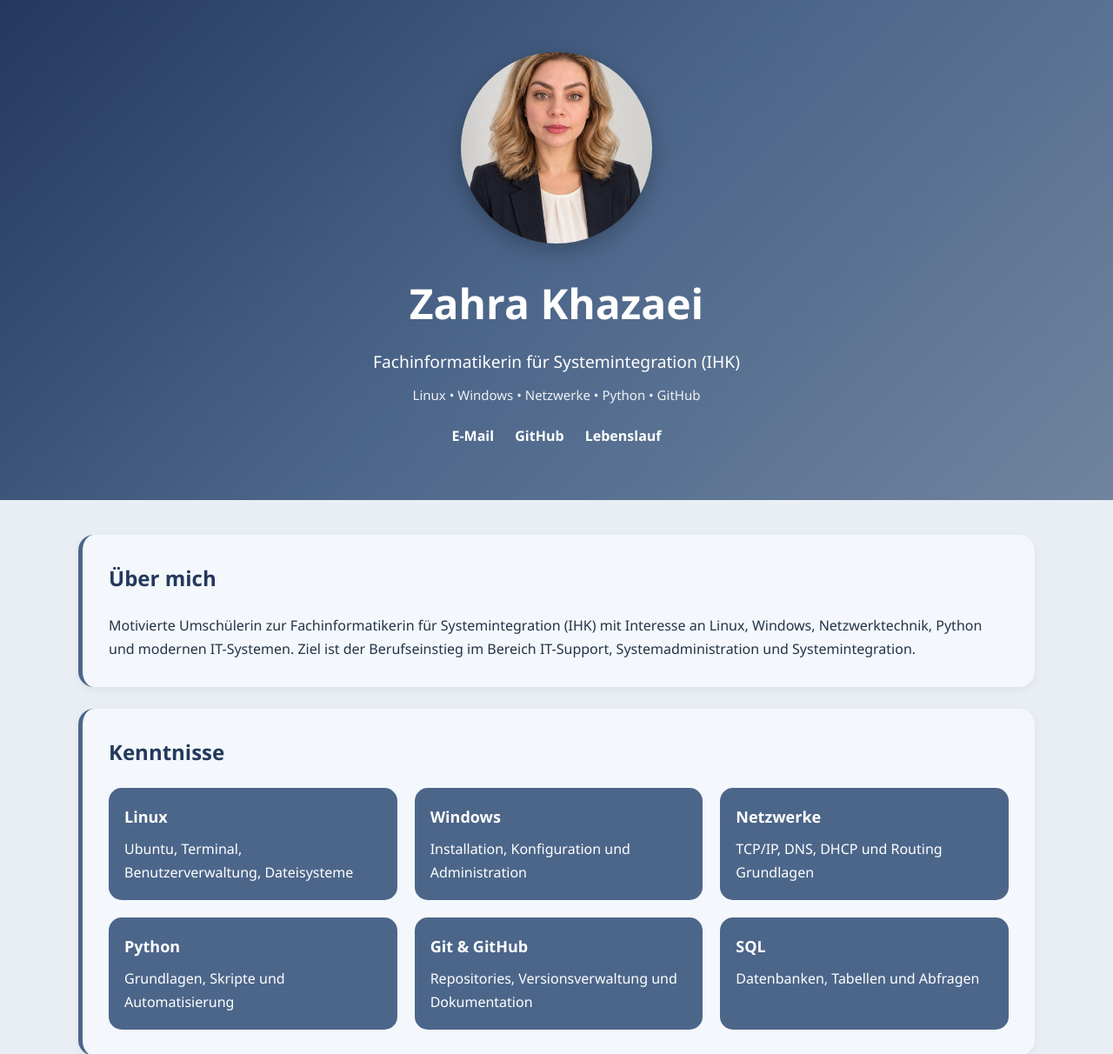
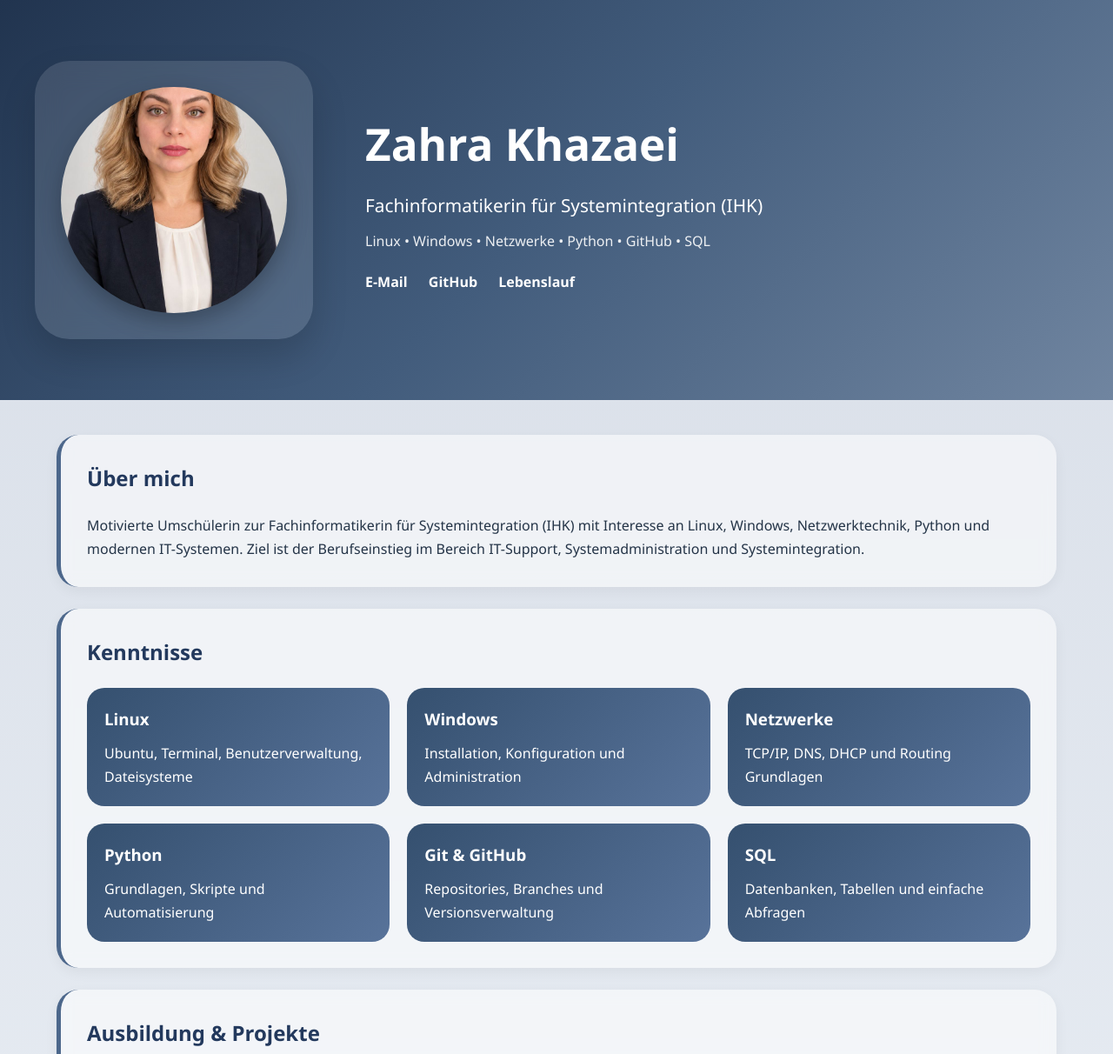
Before and after one commit to zkhazaei983-ship-it/zahra-khazaei.github.io, a plain HTML site: page index.html in a window 1280 px wide. Shown: the top 1212 px of the page at 87% size. Drawn offline with Linux system fonts and the light colour scheme.

Commit message:
Update index.html

```diff
--- a/index.html
+++ b/index.html
@@ -14,72 +14,115 @@ box-sizing:border-box;
 }
 
 body{
-font-family:Segoe UI,sans-serif;
-background:#e9eef4;
+    font-family:'Segoe UI',sans-serif;
+    background:linear-gradient(180deg,#d7dde7,#e9eef4,#f6f8fb);
     color:#243447;
     line-height:1.7;
 }
 
+/* HERO */
+
 .hero{
-background:linear-gradient(135deg,#23395d,#4c668a,#70849e);
+    background:linear-gradient(135deg,#21344f,#425c7c,#7085a0);
     color:white;
-text-align:center;
-padding:60px 20px;
+    padding:70px 40px;
+}
+
+.hero-content{
+    max-width:1200px;
+    margin:auto;
+    display:flex;
+    align-items:center;
+    gap:60px;
+}
+
+.photo-box{
+    width:320px;
+    height:320px;
+
+    background:rgba(255,255,255,.12);
+
+    backdrop-filter:blur(15px);
+
+    border-radius:40px;
+
+    display:flex;
+    align-items:center;
+    justify-content:center;
+
+    box-shadow:
+    0 20px 40px rgba(0,0,0,.15);
 }
 
 .profile-img{
-width:220px;
-height:220px;
+    width:260px;
+    height:260px;
+
     border-radius:50%;
+
     object-fit:cover;
-object-position:center -50px;
-box-shadow:0 8px 25px rgba(0,0,0,.25);
+
+    /* تنظیم نمایش بالای سر */
+    object-position:center -90px;
+
+    box-shadow:
+    0 10px 25px rgba(0,0,0,.25);
 }
 
-.hero h1{
-margin-top:20px;
-font-size:3rem;
+.hero-text{
+    flex:1;
+}
+
+.hero-text h1{
+    font-size:3.2rem;
+    margin-bottom:10px;
 }
 
 .subtitle{
-font-size:1.2rem;
-margin-top:10px;
+    font-size:1.3rem;
+    margin-bottom:10px;
 }
 
 .tech{
-margin-top:10px;
-font-size:15px;
+    font-size:1rem;
     opacity:.9;
+    margin-bottom:20px;
 }
 
-.top-links{
-margin-top:20px;
-}
-
-.top-links a{
+.links a{
     color:white;
     text-decoration:none;
-margin:0 10px;
+    margin-right:20px;
     font-weight:600;
 }
 
-.top-links a:hover{
+.links a:hover{
     text-decoration:underline;
 }
 
+/* MAIN */
+
 .container{
     width:90%;
-max-width:1100px;
+    max-width:1150px;
     margin:40px auto;
 }
 
 .section{
-background:#f4f7fb;
-border-left:5px solid #4c668a;
+    background:rgba(255,255,255,.55);
+
+    backdrop-filter:blur(8px);
+
+    border-radius:25px;
+
     padding:30px;
+
     margin-bottom:25px;
-border-radius:18px;
-box-shadow:0 3px 10px rgba(0,0,0,.05);
+
+    border-left:5px solid #4c678b;
+
+    box-shadow:
+    0 5px 15px rgba(0,0,0,.05);
 }
 
 .section h2{
@@ -87,54 +130,71 @@ margin-bottom:20px;
     color:#23395d;
 }
 
-/* Skills */
+/* KNOWLEDGE */
 
 .skill-grid{
     display:grid;
-grid-template-columns:repeat(auto-fit,minmax(250px,1fr));
+    grid-template-columns:repeat(auto-fit,minmax(280px,1fr));
     gap:20px;
 }
 
 .skill-card{
-background:#4c668a;
+    background:linear-gradient(
+    135deg,
+    #35506f,
+    #58739a);
+
     color:white;
-padding:18px;
-border-radius:15px;
+
+    border-radius:20px;
+
+    padding:20px;
 }
 
 .skill-card h3{
-margin-bottom:8px;
-font-size:18px;
+    margin-bottom:10px;
 }
 
-/* Timeline */
+/* TIMELINE */
 
 .timeline-item{
+    border-left:3px solid #4c678b;
     padding-left:20px;
-border-left:3px solid #4c668a;
-margin-bottom:20px;
+    margin-bottom:25px;
 }
 
 .timeline-item h3{
     color:#23395d;
-margin-bottom:5px;
+    margin-bottom:8px;
 }
 
 /* PDF */
 
 .cv-frame{
     width:100%;
-height:700px;
+    height:800px;
     border:none;
     border-radius:15px;
     background:white;
 }
 
-/* Kontakt */
+/* LIST */
+
+.clean-list{
+    padding-left:20px;
+}
+
+.clean-list li{
+    margin-bottom:8px;
+}
+
+/* CONTACT */
 
 .contact p{
-margin-bottom:10px;
+    margin-bottom:12px;
 }
+
+/* FOOTER */
 
 footer{
     text-align:center;
@@ -144,13 +204,24 @@ color:#666;
 
 @media(max-width:768px){
 
-.hero h1{
-font-size:2rem;
+.hero-content{
+    flex-direction:column;
+    text-align:center;
+}
+
+.photo-box{
+    width:240px;
+    height:240px;
 }
 
 .profile-img{
-width:170px;
-height:170px;
+    width:190px;
+    height:190px;
+    object-position:center -60px;
+}
+
+.hero-text h1{
+    font-size:2rem;
 }
 
 .cv-frame{
@@ -160,15 +231,24 @@ height:500px;
 }
 
 </style>
+
 </head>
 
 <body>
 
 <section class="hero">
 
+<div class="hero-content">
+
+<div class="photo-box">
+
 <img src="Designer (3).jpg"
 alt="Profilbild"
 class="profile-img">
+
+</div>
+
+<div class="hero-text">
 
 <h1>Zahra Khazaei</h1>
 
@@ -177,13 +257,13 @@ Fachinformatikerin für Systemintegration (IHK)
 </p>
 
 <p class="tech">
-Linux • Windows • Netzwerke • Python • GitHub
+Linux • Windows • Netzwerke • Python • GitHub • SQL
 </p>
 
-<div class="top-links">
+<div class="links">
 
 <a href="mailto:zkhazaei983@gmail.com">
-E-Mail
+E‑Mail
 </a>
 
 <a href="https://github.com/zkhazaei983-ship-it" target="_blank">
@@ -193,6 +273,10 @@ GitHub
 <a href="g1.pdf" target="_blank">
 Lebenslauf
 </a>
+
+</div>
+
+</div>
 
 </div>
 
@@ -241,12 +325,12 @@ Systemadministration und Systemintegration.
 
 <div class="skill-card">
 <h3>Git & GitHub</h3>
-<p>Repositories, Versionsverwaltung und Dokumentation</p>
+<p>Repositories, Branches und Versionsverwaltung</p>
 </div>
 
 <div class="skill-card">
 <h3>SQL</h3>
-<p>Datenbanken, Tabellen und Abfragen</p>
+<p>Datenbanken, Tabellen und einfache Abfragen</p>
 </div>
 
 </div>
@@ -259,17 +343,17 @@ Systemadministration und Systemintegration.
 
 <div class="timeline-item">
 <h3>Fachinformatikerin für Systemintegration (IHK)</h3>
-<p>Umschulung mit Schwerpunkt Linux, Netzwerke und Administration.</p>
+<p>Umschulung mit Schwerpunkt Netzwerke, Linux und Administration.</p>
 </div>
 
 <div class="timeline-item">
 <h3>Portfolio Website</h3>
-<p>Entwicklung einer Portfolio-Webseite mit HTML und CSS.</p>
+<p>Entwicklung einer persönlichen Portfolio-Webseite mit HTML und CSS.</p>
 </div>
 
 <div class="timeline-item">
 <h3>GitHub Projekte</h3>
-<p>Veröffentlichung und Verwaltung eigener Projekte auf GitHub.</p>
+<p>Verwaltung und Dokumentation eigener Projekte.</p>
 </div>
 
 </section>
@@ -278,11 +362,11 @@ Systemadministration und Systemintegration.
 
 <h2>Zertifikate</h2>
 
-<ul>
+<ul class="clean-list">
 <li>IHK Umschulung – Fachinformatikerin Systemintegration</li>
 <li>Linux Grundlagen</li>
+<li>Git & GitHub</li>
 <li>Netzwerk Grundlagen</li>
-<li>Git & GitHub</li>
 </ul>
 
 </section>
@@ -291,7 +375,7 @@ Systemadministration und Systemintegration.
 
 <h2>Sprachen</h2>
 
-<ul>
+<ul class="clean-list">
 <li>Deutsch – B2</li>
 <li>Englisch – Grundkenntnisse</li>
 <li>Persisch – Muttersprache</li>
@@ -316,23 +400,10 @@ class="cv-frame">
 
 <div class="contact">
 
-<p><strong>E-Mail:</strong> zkhazaei983@gmail.com</p>
+<p><strong>E‑Mail:</strong> zkhazaei983@gmail.com</p>
 
 <p><strong>GitHub:</strong> github.com/zkhazaei983-ship-it</p>
 
 <p><strong>Standort:</strong> Aachen, Deutschland</p>
 
-<p><strong>Berufsziel:</strong> IT-Support | Systemintegration | Administration</p>
-
-</div>
-
-</section>
-
-</div>
-
-<footer>
-© 2026 Zahra Khazaei
-</footer>
-
-</body>
-</html>
+<p><strong
```
Lines whose indentation alone changed are shown as unchanged.
